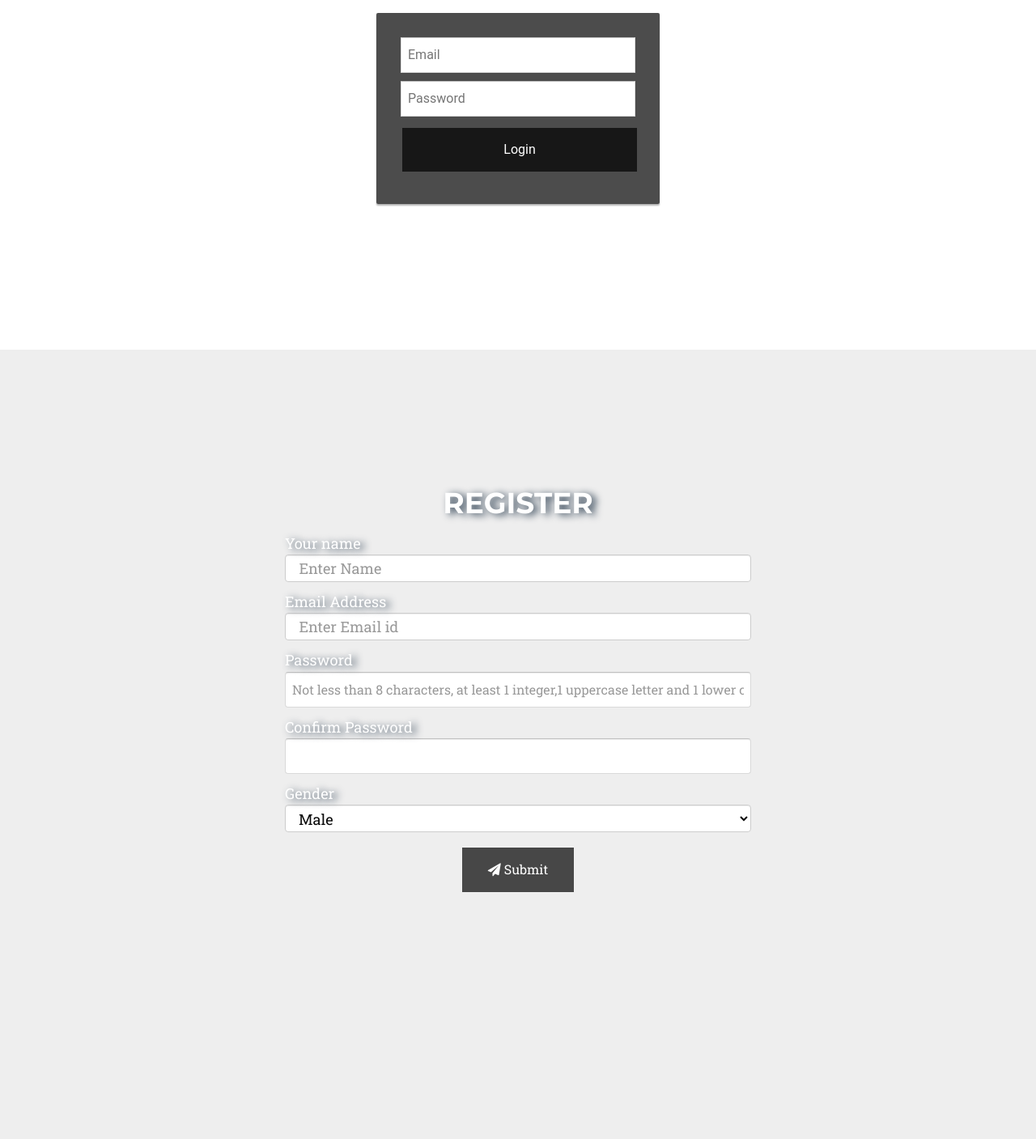
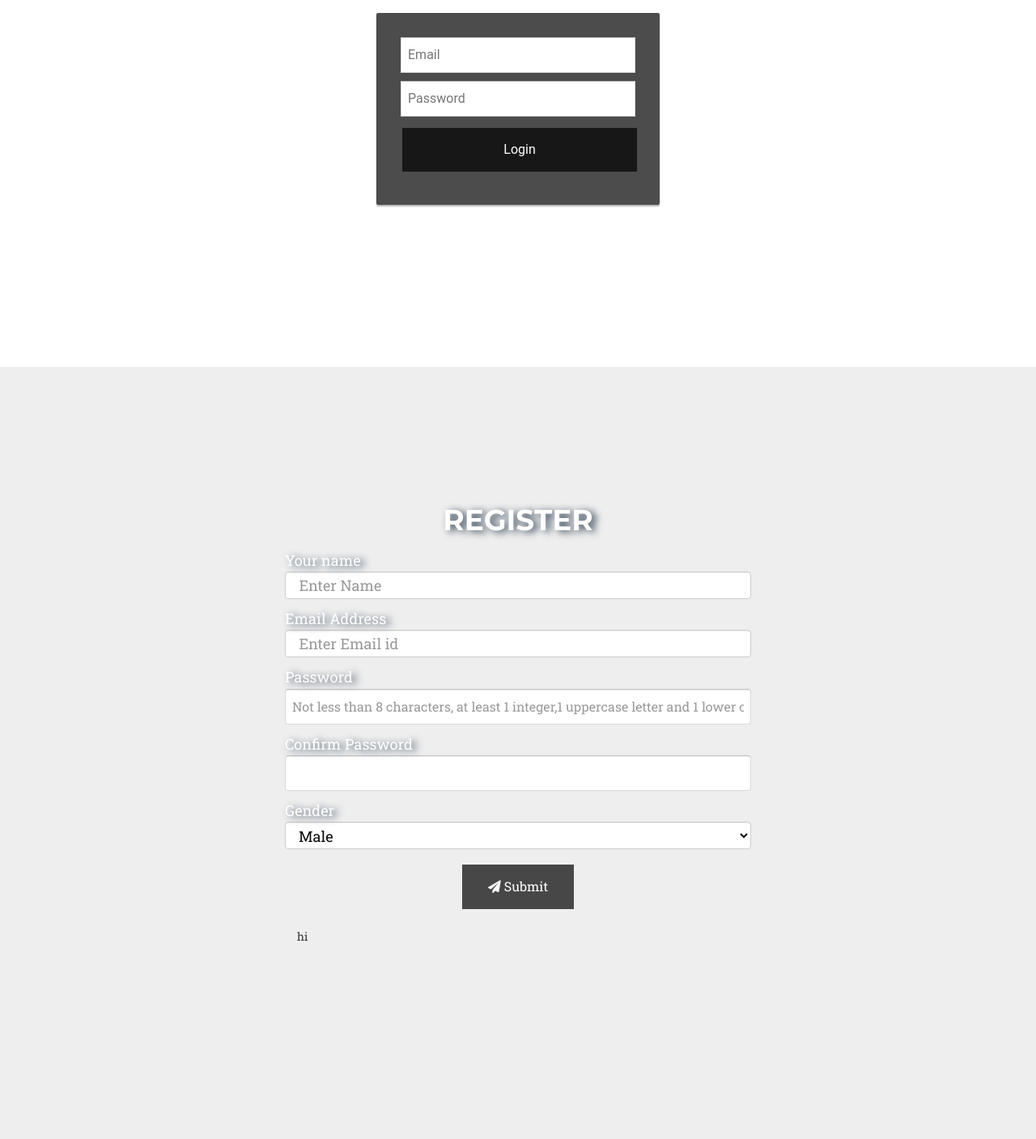
Before and after one commit to lzx121201/miles_blog, a PHP site: page / in a window 1280 px wide. Shown: the part 1065-2472 px from the top of the page at 81% size. Run offline with PHP 8.4, Linux system fonts and the light colour scheme; some libraries are stand-ins or nearby versions; some web fonts are replaced.

Commit message:
display error div

```diff
--- a/css/index.css
+++ b/css/index.css
@@ -432,7 +432,7 @@ textarea.form-control {
 }
 
 .loginmodal-submit {
-    background-color: rgba(0,0,0,0.7); /* Green */
+    background-color: rgba(0,0,0,0.7);
     border: none;
     color: white;
     padding: 16px 32px;
--- a/index.php
+++ b/index.php
@@ -107,7 +107,12 @@ if (empty($form_errors)) {
                         <input type="password" name="pass" placeholder="Password">
                         <input type="submit" name="login" class="login loginmodal-submit" value="Login">
                     </form>
+                    <div class="col-md-12 error-display">
+
+                    </div>
                 </div>
+                <br>
+
             </div>
         </section>
 
@@ -147,6 +152,10 @@ if (empty($form_errors)) {
                                 <center>
                                     <button type="button" id="register_button" class="button submit"><i class="fa fa-paper-plane" aria-hidden="true"></i>     Submit</button>
                                 </center>
+                            </div>
+                            <br>
+                            <div class="col-md-12 error-display">
+                                hi
                             </div>
                         </div>
                     </form>
```
